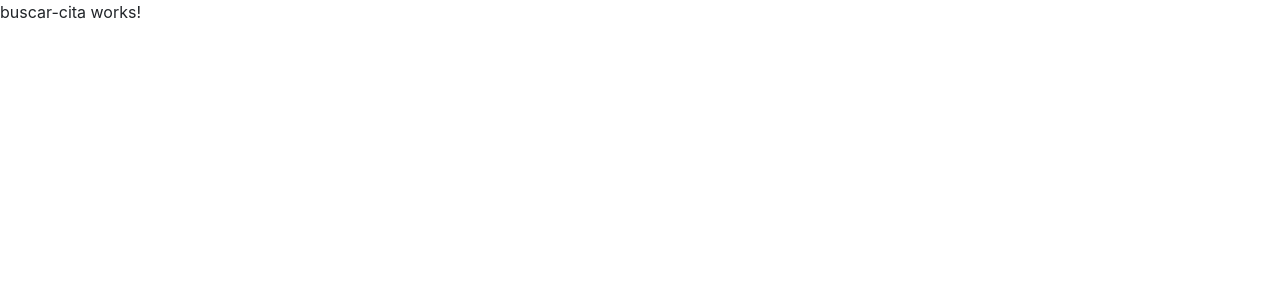
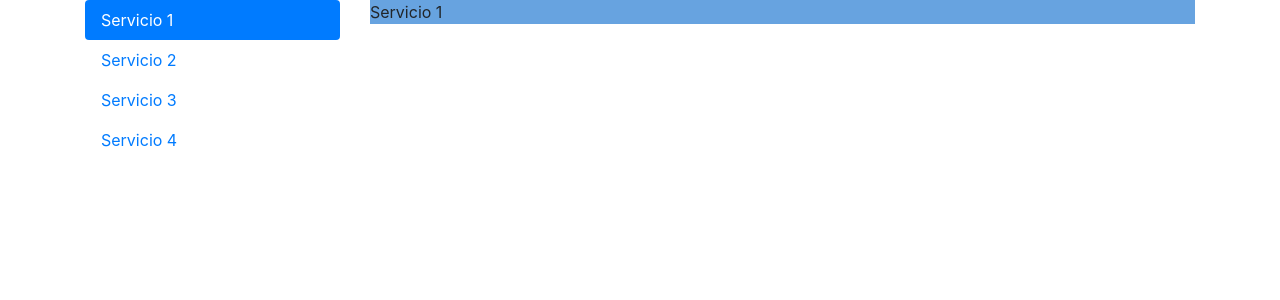
Before and after one commit to juank8911/appWebLanzada, an Angular app: page /buscarcita in a window 1280 px wide. Shown: the top 300 px of the page. Built offline with nearby package versions, Linux system fonts and the light colour scheme.

Commit message:
buscar cita

```diff
--- a/src/app/components/buscar-cita/buscar-cita.component.html
+++ b/src/app/components/buscar-cita/buscar-cita.component.html
@@ -1,3 +1,20 @@
-<p>
-  buscar-cita works!
-</p>
+<div class="container">
+    <div class="row">
+        <div class="col-3">
+          <div class="nav flex-column nav-pills" id="v-pills-tab" role="tablist" aria-orientation="vertical">
+            <a class="nav-link active" id="v-pills-home-tab" data-toggle="pill" href="#v-pills-home" role="tab" aria-controls="v-pills-home" aria-selected="true">Servicio 1</a>
+            <a class="nav-link" id="v-pills-profile-tab" data-toggle="pill" href="#v-pills-profile" role="tab" aria-controls="v-pills-profile" aria-selected="false">Servicio 2</a>
+            <a class="nav-link" id="v-pills-messages-tab" data-toggle="pill" href="#v-pills-messages" role="tab" aria-controls="v-pills-messages" aria-selected="false">Servicio 3</a>
+            <a class="nav-link" id="v-pills-settings-tab" data-toggle="pill" href="#v-pills-settings" role="tab" aria-controls="v-pills-settings" aria-selected="false">Servicio 4</a>
+          </div>
+        </div>
+        <div class="col-9">
+          <div class="tab-content" id="v-pills-tabContent">
+            <div class="tab-pane fade show active" id="v-pills-home" role="tabpanel" aria-labelledby="v-pills-home-tab">Servicio 1</div>
+            <div class="tab-pane fade" id="v-pills-profile" role="tabpanel" aria-labelledby="v-pills-profile-tab">Servicio 2</div>
+            <div class="tab-pane fade" id="v-pills-messages" role="tabpanel" aria-labelledby="v-pills-messages-tab">...</div>
+            <div class="tab-pane fade" id="v-pills-settings" role="tabpanel" aria-labelledby="v-pills-settings-tab">...</div>
+          </div>
+        </div>
+      </div>
+</div>
```
